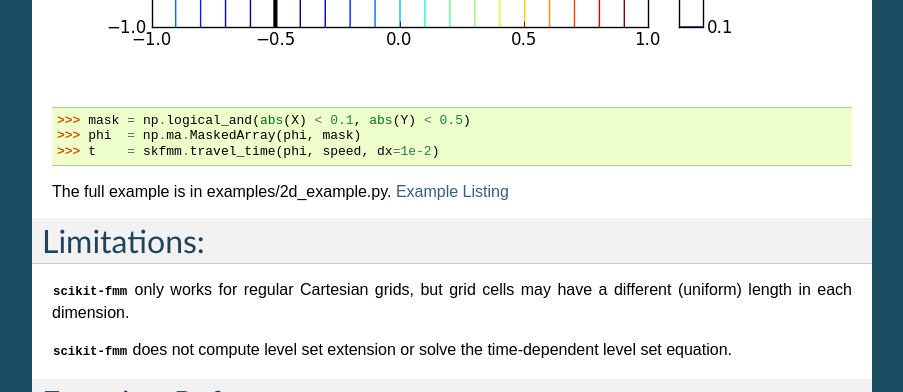
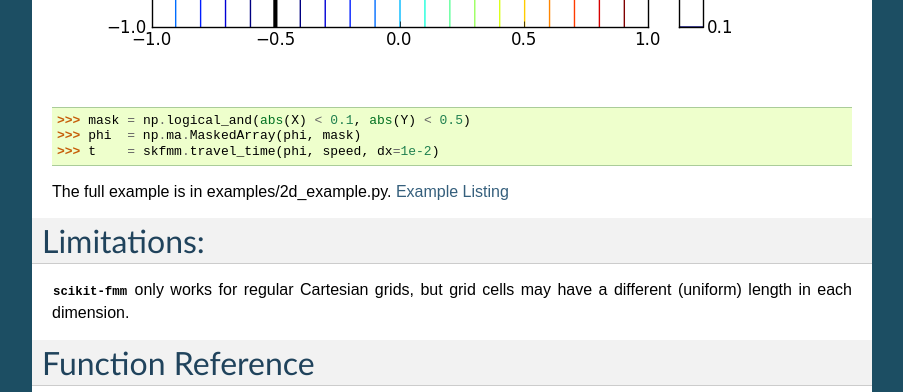
Before and after one commit to scikit-fmm/scikit-fmm, a Sphinx documentation site: the page built from doc/index.rst, in a window 1280 px wide and 900 px high, scrolled down 3797 px, cut to the strip 0-392 px from the top of the window. Shown: the whole strip, without its empty margins (198-1101 px from the left). Built offline with Sphinx 7.4.7, drawn with Linux system fonts in a browser that asks for light colours; formulas are drawn with MathJax 3.

Commit message:
doc clean-up

```diff
--- a/doc/index.rst
+++ b/doc/index.rst
@@ -116,10 +116,6 @@ Limitations:
 :py:mod:`scikit-fmm` only works for regular Cartesian grids, but grid cells may
 have a different (uniform) length in each dimension.
 
-:py:mod:`scikit-fmm` does not compute level set extension or solve the
-time-dependent level set equation.
-
-
 Function Reference
 ==================
 
```
